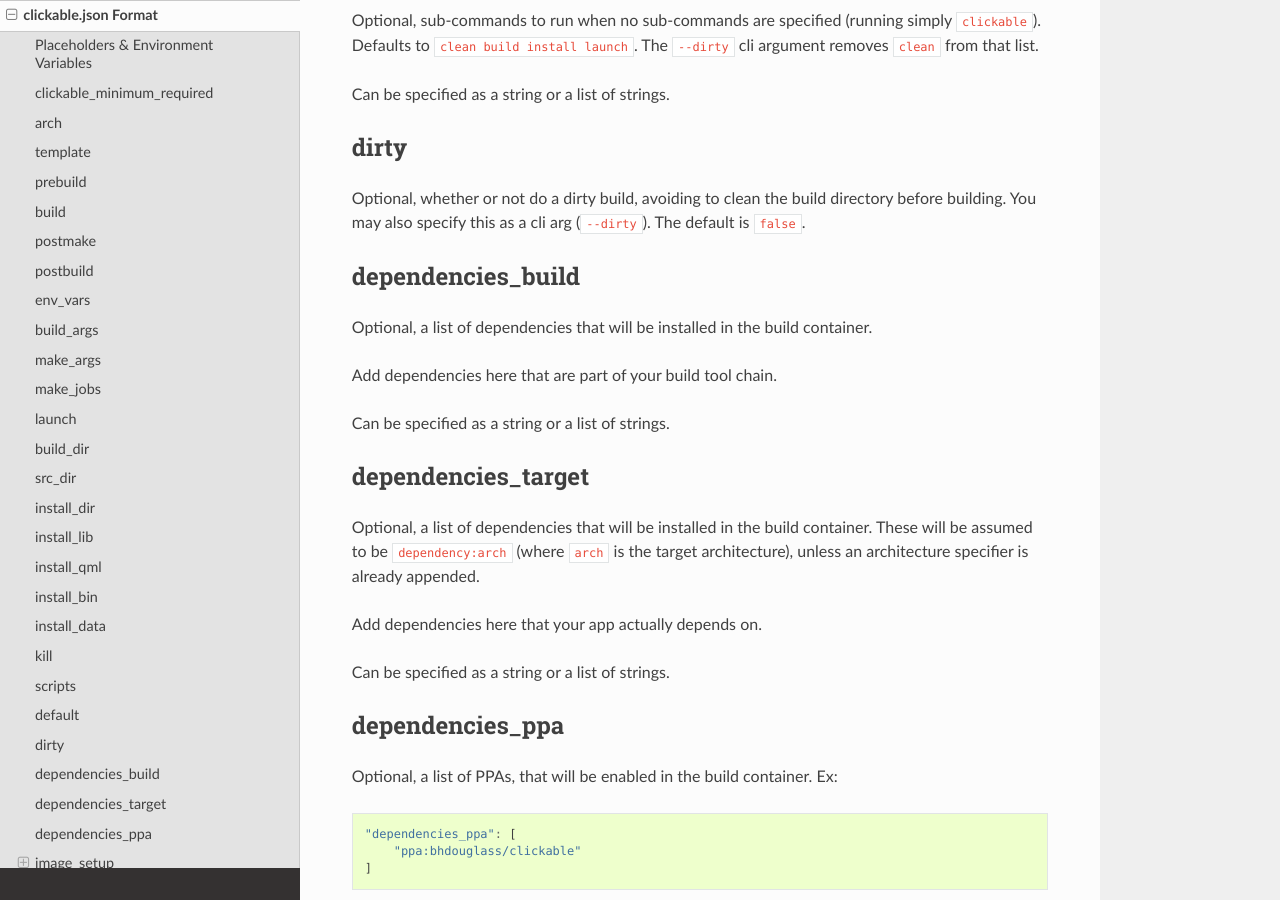
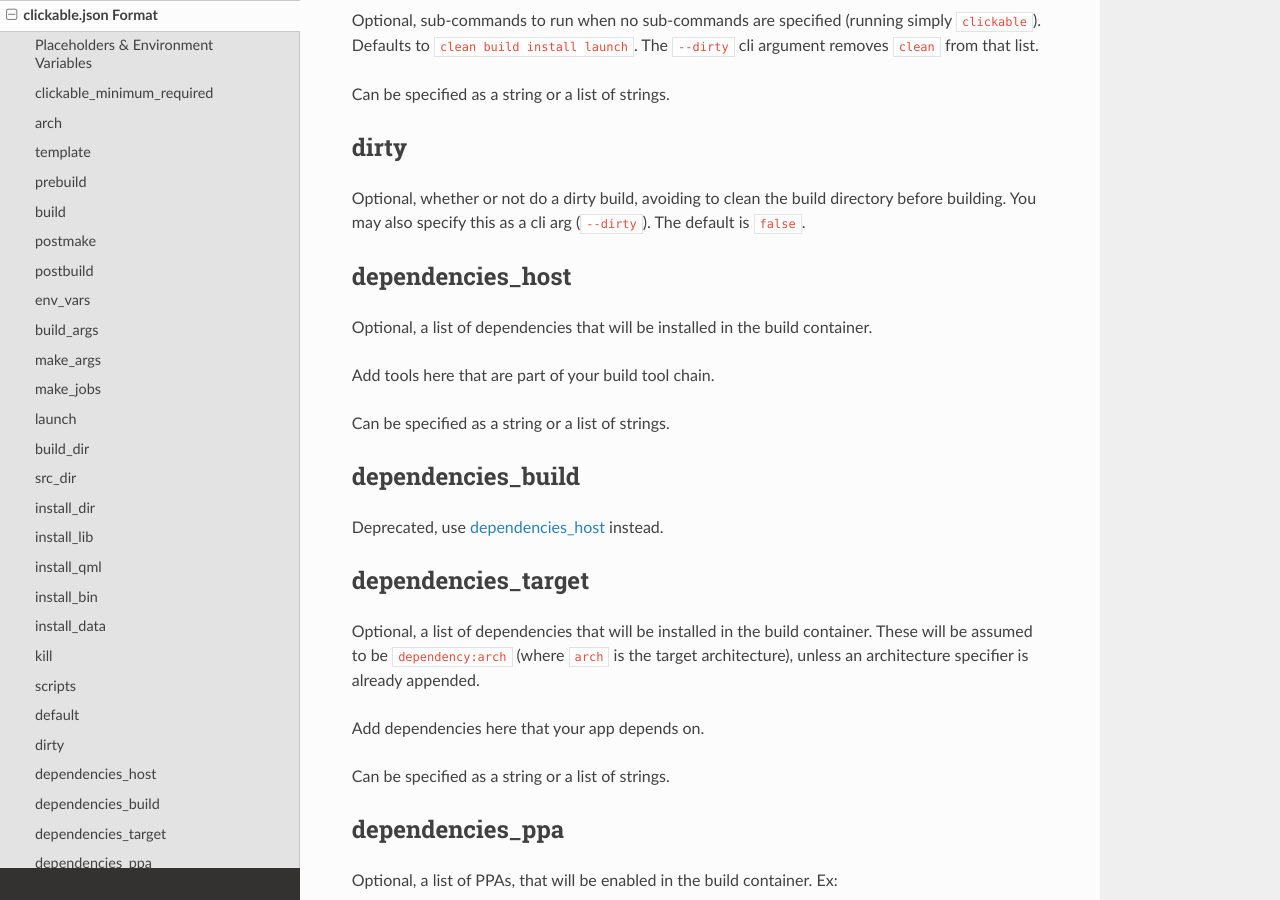
Before and after one commit to bhdouglass/clickable, a Sphinx documentation site: the page built from docs/clickable-json.rst, in a window 1280 px wide and 900 px high, scrolled down 5049 px. Built offline with Sphinx 7.4.7 and the Read the Docs theme 2.0.0, drawn with Linux system fonts in a browser that asks for light colours; some of the changed text lies outside the part shown.

Commit message:
Rename dependecies_build to dependencies_host in docs

```diff
--- a/docs/clickable-json.rst
+++ b/docs/clickable-json.rst
@@ -258,16 +258,21 @@ Optional, whether or not do a dirty build, avoiding to clean the build directory
 before building. You may also specify this as a cli arg (``--dirty``).
 The default is ``false``.
 
-.. _clickable-json-dependencies_build:
+.. _clickable-json-dependencies_host:
+
+dependencies_host
+-----------------
+
+Optional, a list of dependencies that will be installed in the build container.
+
+Add tools here that are part of your build tool chain.
+
+Can be specified as a string or a list of strings.
 
 dependencies_build
 ------------------
 
-Optional, a list of dependencies that will be installed in the build container.
-
-Add dependencies here that are part of your build tool chain.
-
-Can be specified as a string or a list of strings.
+Deprecated, use :ref:`dependencies_host <clickable-json-dependencies_host>` instead.
 
 .. _clickable-json-dependencies_target:
 
@@ -279,7 +284,7 @@ These will be assumed to be ``dependency:arch`` (where ``arch`` is the target
 architecture), unless an architecture specifier
 is already appended.
 
-Add dependencies here that your app actually depends on.
+Add dependencies here that your app depends on.
 
 Can be specified as a string or a list of strings.
 
@@ -401,7 +406,7 @@ It's a dictionary of dictionaries similar to the clickable.json itself. Example:
 
 The keywords ``install_dir``, ``prebuild``, ``build``, ``postbuild``,
 ``postmake``, ``make_jobs``, ``make_args``, ``env_vars``, ``build_args``, ``docker_image``,
-``dependencies_build``, ``dependencies_target`` and ``dependencies_ppa``,
+``dependencies_host``, ``dependencies_target`` and ``dependencies_ppa``,
 can be used for a library the same way as described above for the app.
 
 In addition to the :ref:`placeholders <clickable-json-placeholders>` described above, the following placeholders are available:
@@ -431,7 +436,7 @@ Removed keywords
 ----------------
 The following keywords are no longer supported:
 
-- ``dependencies`` (use ``dependencies_target`` and ``dependencies_build`` instead)
+- ``dependencies`` (use ``dependencies_target`` and ``dependencies_host`` instead)
 - ``specificDependencies``
 - ``dir`` (use ``build_dir`` instead)
 - ``lxd``
```
